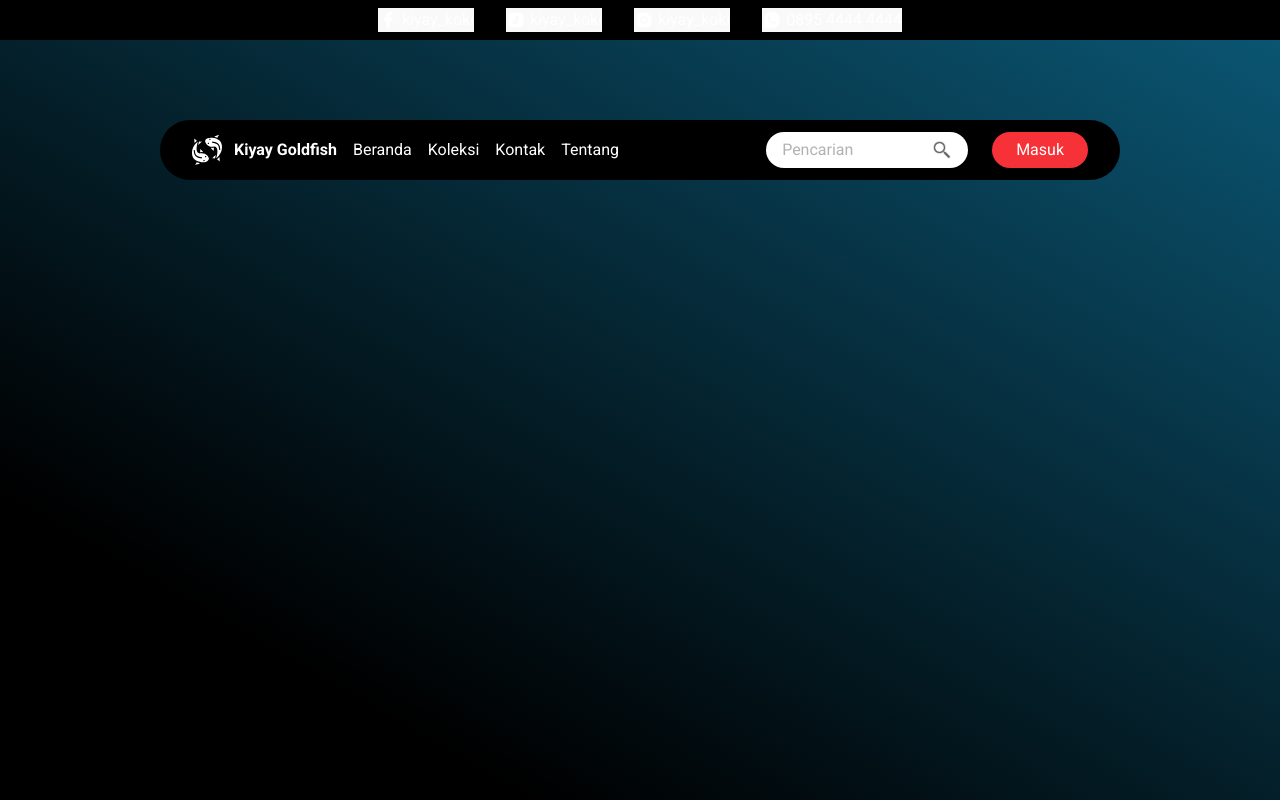
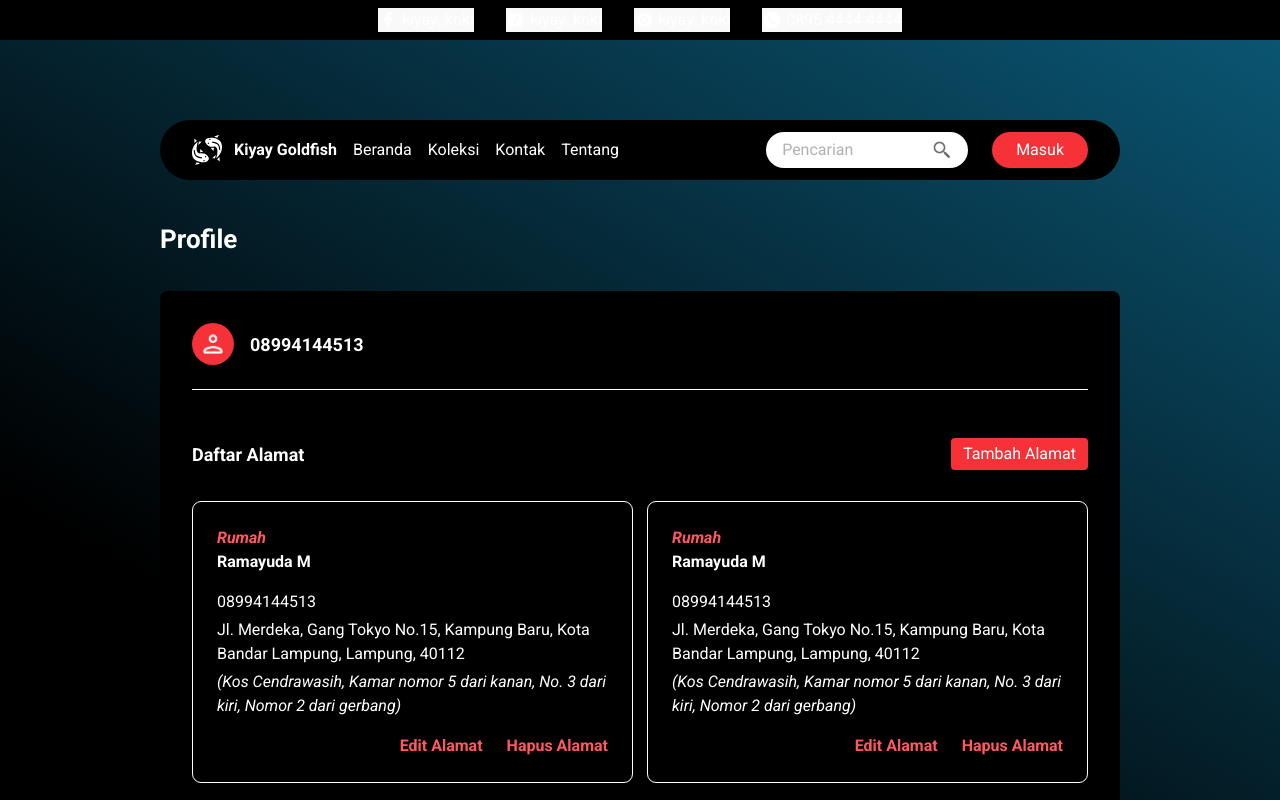
Before and after one commit to kite1412/react-kiyay-koki, a React (Vite) app: page /profile in a window 1280 px wide. Built offline with nearby package versions, Linux system fonts and the light colour scheme.

Commit message:
Create ProfilePage

```diff
--- a/src/App.jsx
+++ b/src/App.jsx
@@ -14,6 +14,8 @@ import { AnimatePresence, motion } from "framer-motion";
 import ResetScroll from "./components/ResetScroll";
 import CartPage from "./pages/CartPage";
 import WishlistPage from "./pages/WishlistPage";
+import { ABOUT_PATH, CART_PATH, COLLECTION_PATH, CONTACT_PATH, DETAIL_PATH, HOME_PATH, LOGIN_PATH, PROFILE_PATH, WISHLIST_PATH } from "./constants/paths";
+import ProfilePage from "./pages/ProfilePage";
 
 function App() {
   const [scrollY, setScrollY] = useState(0);
@@ -58,7 +60,7 @@ function App() {
             <div className="flex justify-center h-full">
               <Routes>
                 <Route
-                  path="/"
+                  path={HOME_PATH}
                   element={
                     <>
                       <div className="absolute">
@@ -72,48 +74,53 @@ function App() {
                   }
                 />
                 <Route
-                  path="/login"
+                  path={LOGIN_PATH}
                   element={
                     <LoginPage />
                   }
                 />
                 <Route
-                  path="/kontak"
+                  path={CONTACT_PATH}
                   element={
                     <ContactPage />
                   }
                 />
                 <Route
-                  path="/tentang"
+                  path={ABOUT_PATH}
                   element={
                     <AboutPage />
                   }
                 />
                 <Route
-                  path="/detail/:type/:id"
+                  path={DETAIL_PATH}
                   element={
                     <DetailPage />
                   }
                 />
                 <Route
-                  path="/koleksi"
+                  path={COLLECTION_PATH}
                   element={
                     <CollectionPage />
                   }
                 />
                 <Route
-                  path="/keranjang"
+                  path={CART_PATH}
                   element={
                     <CartPage />
                   }
                 />
                 <Route
-                  path="/wishlist"
+                  path={WISHLIST_PATH}
                   element={
                     <WishlistPage />
                   }
                 />
-                <Route   />
+                <Route
+                  path={PROFILE_PATH}
+                  element={
+                    <ProfilePage />
+                  }
+                />
               </Routes>
             </div>
           </div>
--- a/src/components/NavigationBar.jsx
+++ b/src/components/NavigationBar.jsx
@@ -9,6 +9,7 @@ import { useAuth } from "../contexts/AuthContext";
 import ShoppingCart from "../assets/shopping-cart.svg?react";
 import Love from "../assets/love.svg?react";
 import User from "../assets/user.svg?react";
+import { ABOUT_PATH, CART_PATH, COLLECTION_PATH, CONTACT_PATH, HOME_PATH, PROFILE_PATH, WISHLIST_PATH } from "../constants/paths";
 
 export default function NavigationBar() {
   const navigate = useNavigate();
@@ -19,10 +20,10 @@ export default function NavigationBar() {
   const icon = "hover:cursor-pointer hover:text-primary";
 
   const routes = [
-    { name: "Beranda", path: "/" },
-    { name: "Koleksi", path: "/koleksi" },
-    { name: "Kontak", path: "/kontak" },
-    { name: "Tentang", path: "/tentang" },
+    { name: "Beranda", path: HOME_PATH },
+    { name: "Koleksi", path: COLLECTION_PATH },
+    { name: "Kontak", path: CONTACT_PATH },
+    { name: "Tentang", path: ABOUT_PATH }
   ];
 
   const isLoginPage = location.pathname === "/login";
@@ -74,8 +75,7 @@ export default function NavigationBar() {
                   transition-colors
                 `}
                 onClick={() => {
-                  const path = "/keranjang";
-                  if (location.pathname !== path) navigate(path);
+                  if (location.pathname !== CART_PATH) navigate(CART_PATH);
                 }}
               />
               <Love
@@ -84,12 +84,14 @@ export default function NavigationBar() {
                   transition-colors
                 `}
                 onClick={() => {
-                  const path = "/wishlist";
-                  if (location.pathname !== path) navigate(path);
+                  if (location.pathname !== WISHLIST_PATH) navigate(WISHLIST_PATH);
                 }}
               />
               <User
                 className={`p-1 bg-primary rounded-full md:ml-4 hover:cursor-pointer`}
+                onClick={() => {
+                  if (location.pathname !== PROFILE_PATH) navigate(PROFILE_PATH);
+                }}
               />
             </div>
           }
--- /dev/null
+++ b/src/constants/paths.js
@@ -0,0 +1,9 @@
+export const HOME_PATH = "/";
+export const LOGIN_PATH = "/login";
+export const DETAIL_PATH = "/detail/:type/:id";
+export const COLLECTION_PATH = "/koleksi";
+export const CONTACT_PATH = "/kontak";
+export const ABOUT_PATH = "/tentang";
+export const CART_PATH = "/keranjang";
+export const WISHLIST_PATH = "/wishlist";
+export const PROFILE_PATH = "/profile";
--- a/src/data/mocks.js
+++ b/src/data/mocks.js
@@ -63,7 +63,16 @@ export const mockFishesData = Array.from({ length: 8 }).map((_, i) => {
 
 export const mockUser = {
   id: 1,
-  phoneNumber: "08994144513"
+  phoneNumber: "08994144513",
+  addresses: Array.from({ length: 2 }).map(_ => (
+    {
+      type: "Rumah",
+      name: "Ramayuda M",
+      phoneNumber: "08994144513",
+      address: "Jl. Merdeka, Gang Tokyo No.15, Kampung Baru, Kota Bandar Lampung, Lampung, 40112",
+      detail: "Kos Cendrawasih, Kamar nomor 5 dari kanan, No. 3 dari kiri, Nomor 2 dari gerbang"
+    }
+  ))
 };
 
 export const cartItems = Array.from({ length: 5 }).map((_, i) => {
--- a/src/layouts/PageLayout.jsx
+++ b/src/layouts/PageLayout.jsx
@@ -8,7 +8,7 @@ import Footer from "../components/Footer";
  */
 export default function PageLayout({ content, useFooter = true }) {
   return (
-    <div className="flex flex-col h-full lg:w-3/4 pt-[calc(40px*3+80px)] gap-20 justify-between">
+    <div className="flex flex-col h-full lg:w-3/4 pt-[calc(40px*3+60px)] gap-20 justify-between">
       <div className="max-lg:px-4">
         {content}
       </div>
--- a/src/pages/DetailPage.jsx
+++ b/src/pages/DetailPage.jsx
@@ -189,13 +189,13 @@ function DescriptionAndReview({
         `}>
           <div
             onClick={() => setShowingDescription(true)}
-            className={`${showingDescription ? "text-primary" : "text-secondary-text"} transition-colors`}
+            className={`${showingDescription ? "text-light-orange" : "text-secondary-text"} transition-colors`}
           >
             Deskripsi Produk
           </div>
           <div
             onClick={() => setShowingDescription(false)}
-            className={`${!showingDescription ? "text-primary" : "text-secondary-text"} transition-colors`}
+            className={`${!showingDescription ? "text-light-orange" : "text-secondary-text"} transition-colors`}
           >
             Ulasan & Rating
           </div>
--- /dev/null
+++ b/src/pages/ProfilePage.jsx
@@ -0,0 +1,115 @@
+import PageLayout from "../layouts/PageLayout";
+import User from "../assets/user.svg?react";
+import { mockUser } from "../data/mocks";
+import RoundedButton from "../components/RoundedButton";
+import SignOut from "../assets/sign-out.svg?react";
+
+export default function ProfilePage() {
+  return <PageLayout
+    content={
+      <div className="flex flex-col gap-8">
+        <h2 className="font-bold">Profile</h2>
+        <ProfileBox user={mockUser} />
+        <SignOutButton className="ms-4 size-fit" />
+      </div>
+    }
+  />;
+}
+
+function ProfileBox({ user }) {
+  return (
+    <div className="flex flex-col bg-black rounded-[8px] p-8 gap-12">
+      <div className="flex flex-col gap-6">
+        <div className="flex gap-4 items-center">
+          <User
+            className="bg-primary rounded-full p-2 size-[42px]"
+          />
+          <b className="text-[18px]">{user.phoneNumber}</b>
+        </div>
+        <hr />
+      </div>
+      <div className="flex flex-col gap-8 w-full">
+        <div className="flex justify-between items-center">
+          <b className="text-[18px]">Daftar Alamat</b>
+          <RoundedButton
+            action={"Tambah Alamat"}
+            fullyRounded={false}
+            verticalPadding={4}
+            horizontalPadding={12}
+          />
+        </div>
+        <div className="flex flex-wrap gap-4 justify-center">
+          {
+            user.addresses.map(a => (
+              <AddressCard
+                address={a}
+                className="w-[49%] max-lg:w-full"
+              />
+            ))
+          }
+        </div>
+      </div>
+    </div>
+  );
+}
+
+function AddressCard({
+  address,
+  className = ""
+ }) {
+  return (
+    <div className={`flex flex-col gap-4 p-6 outline-1 rounded-[8px] ${className}`}>
+      <div className="font-bold flex flex-col">
+        <i className="text-light-orange">{address.type}</i>
+        <span>{address.name}</span>
+      </div>
+      <div className="flex flex-col gap-1">
+        <p>{address.phoneNumber}</p>
+        <p>{address.address}</p>
+        {
+          address.detail ? <i>({address.detail})</i> : <></>
+        }
+      </div>
+      <div className="flex gap-6 ml-auto">
+        <TextButton
+          action={"Edit Alamat"}
+        />
+        <TextButton
+          action={"Hapus Alamat"}
+        />
+      </div>
+    </div>
+  );
+}
+
+function TextButton({
+  action,
+  onClick
+}) {
+  return (
+    <div
+      className="text-light-orange hover:opacity-80 hover:cursor-pointer select-none font-bold"
+      onClick={onClick}
+    >
+      {action}
+    </div>
+  );
+}
+
+function SignOutButton({
+  onClick,
+  className = ""
+}) {
+  return (
+    <div
+      className={`
+        flex items-center gap-4 font-bold hover:cursor-pointer
+        hover:opacity-80 select-none ${className}
+      `}
+      onClick={onClick}
+    >
+      <SignOut className={"size-[20px]"} />
+      Keluar
+    </div>
+  );
+}
```
Also changed, not shown: src/assets/sign-out.svg (added).
